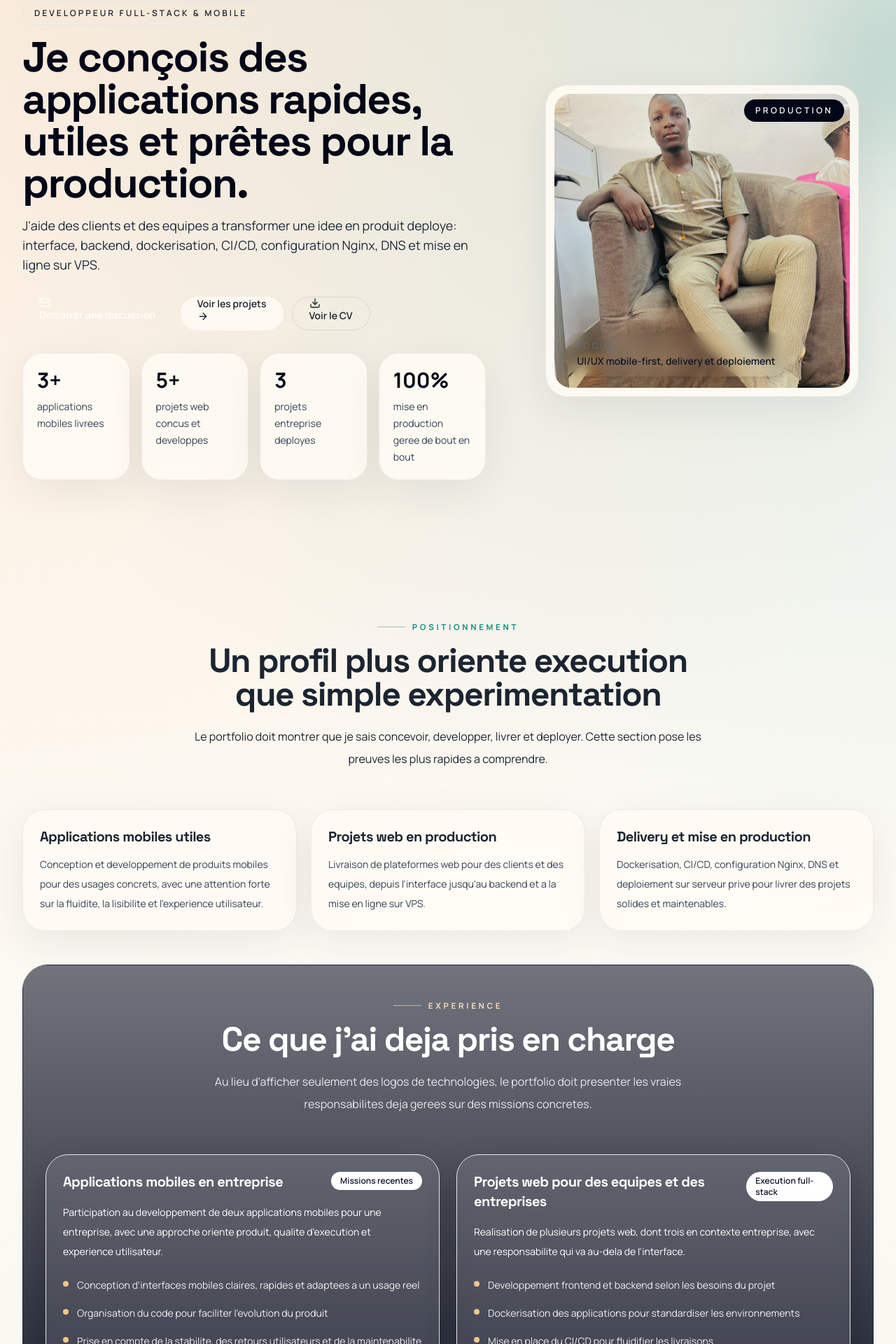
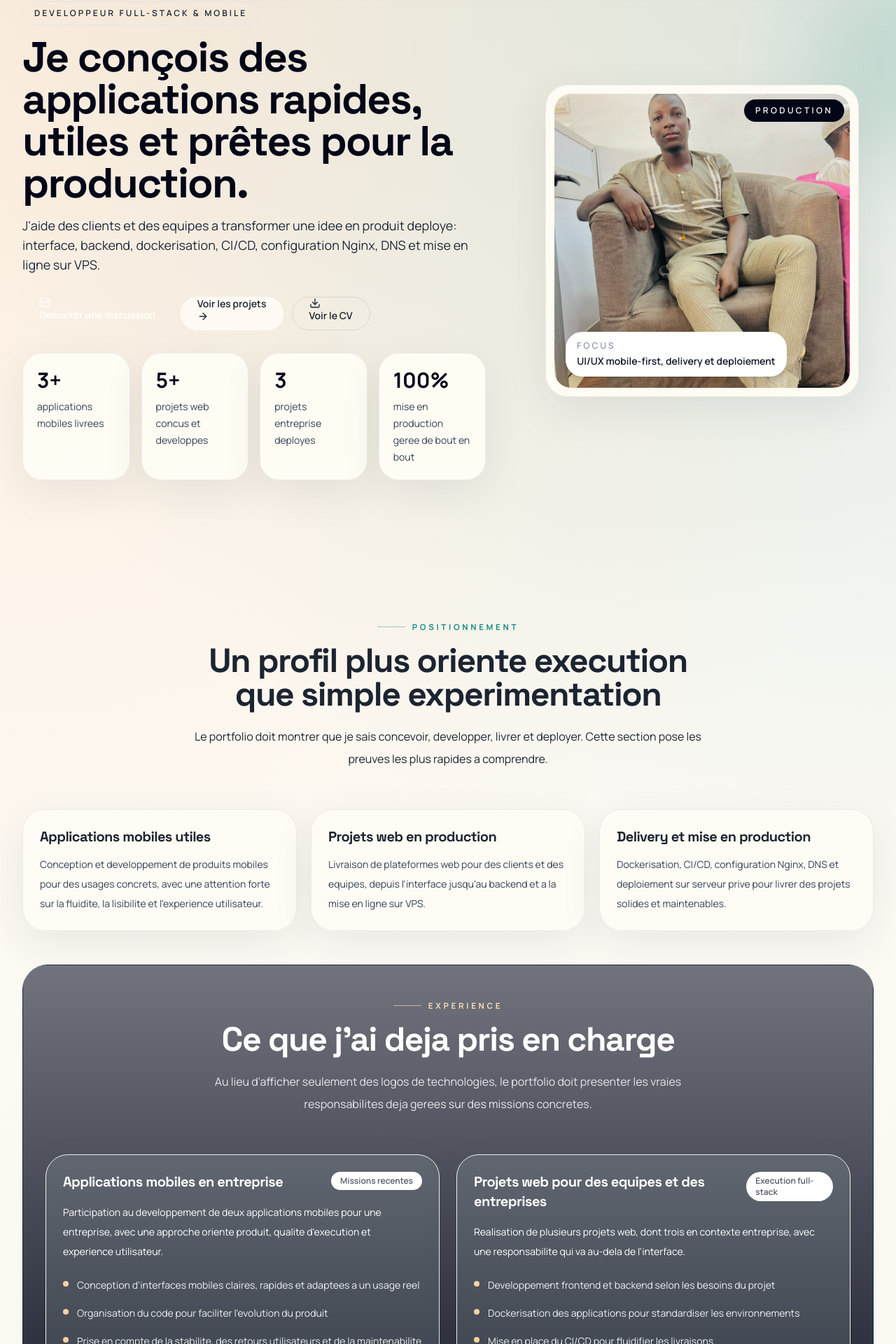
Before and after one commit to AmstaLabestar/dev4_v1, a React (Vite) app: page / in a window 1280 px wide. Shown: the part 160-2080 px from the top of the page at 70% size. Built offline with nearby package versions, Linux system fonts and the light colour scheme.

Commit message:
fix: remove blurry glass effects from text surfaces

```diff
--- a/src/components/Contact.tsx
+++ b/src/components/Contact.tsx
@@ -37,7 +37,7 @@ const Contact = () => {
                 href={link.href}
                 target={link.href.startsWith("http") ? "_blank" : undefined}
                 rel={link.href.startsWith("http") ? "noopener noreferrer" : undefined}
-                className="flex items-center gap-3 rounded-[1.5rem] border border-white/12 bg-white/10 px-5 py-4 text-sm font-semibold text-white shadow-[0_14px_36px_rgba(0,0,0,0.18)] transition hover:border-[#f7c58a] hover:bg-white/14 hover:text-white"
+                className="flex items-center gap-3 rounded-[1.5rem] border border-white/12 bg-[rgba(255,255,255,0.14)] px-5 py-4 text-sm font-semibold text-white shadow-[0_14px_36px_rgba(0,0,0,0.18)] transition hover:border-[#f7c58a] hover:bg-[rgba(255,255,255,0.18)] hover:text-white"
               >
                 <Icon className="h-5 w-5 text-[#f7c58a]" />
                 {link.label}
--- a/src/components/Experiences.tsx
+++ b/src/components/Experiences.tsx
@@ -45,7 +45,7 @@ const Experiences = () => {
                   whileInView={{ opacity: 1, y: 0 }}
                   transition={{ duration: 0.5, delay: index * 0.08 }}
                   viewport={{ once: true, amount: 0.25 }}
-                  className="rounded-[2rem] border border-white/12 bg-white/10 p-6 text-white shadow-[0_16px_40px_rgba(0,0,0,0.22)] backdrop-blur"
+                  className="rounded-[2rem] border border-white/12 bg-[rgba(28,36,48,0.96)] p-6 text-white shadow-[0_16px_40px_rgba(0,0,0,0.22)]"
                 >
                   <div className="flex items-start justify-between gap-4">
                     <h3 className="text-xl font-semibold text-white">{experience.title}</h3>
--- a/src/components/Home.tsx
+++ b/src/components/Home.tsx
@@ -83,7 +83,7 @@ const Home = () => {
             decoding="async"
             fetchPriority="high"
           />
-          <div className="absolute bottom-7 left-7 rounded-[1.5rem] bg-white/92 px-4 py-3 shadow-lg backdrop-blur">
+          <div className="absolute bottom-7 left-7 rounded-[1.5rem] bg-white px-4 py-3 shadow-lg">
             <p className="text-xs uppercase tracking-[0.28em] text-slate-500">Focus</p>
             <p className="mt-1 text-sm font-semibold text-slate-900">
               UI/UX mobile-first, delivery et deploiement
--- a/src/index.css
+++ b/src/index.css
@@ -113,9 +113,8 @@
 
   .surface-panel {
     border: 1px solid rgba(23, 37, 84, 0.08);
-    background: rgba(255, 252, 245, 0.84);
+    background: rgba(255, 252, 245, 0.96);
     box-shadow: 0 18px 60px rgba(29, 40, 53, 0.08);
-    backdrop-filter: blur(14px);
   }
 
   .section-shell {
```
